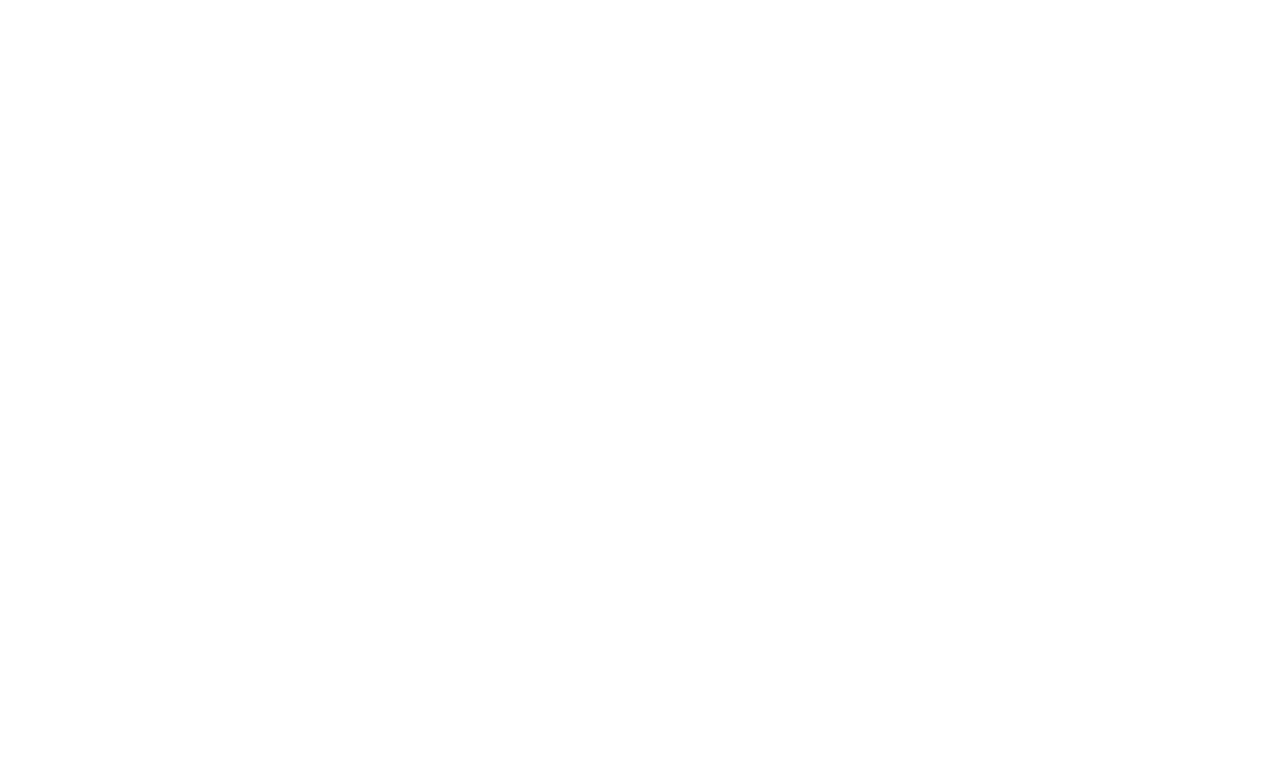
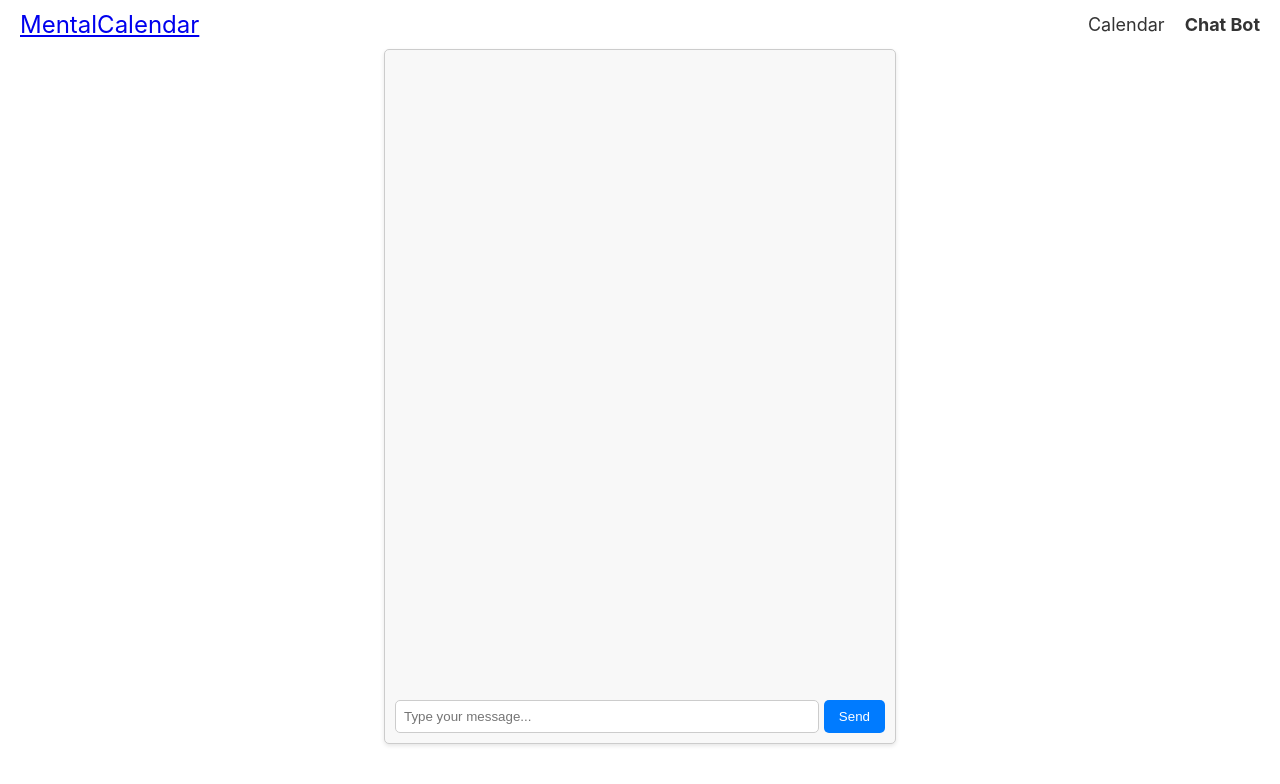
Before and after one commit to bquach1/sasehack2023, a React (Create React App) app: page /chatbot in a window 1280 px wide. Before the commit this address had no page. Shown: the top 784 px of the page. Built offline with nearby package versions, Linux system fonts and the light colour scheme.

Commit message:
added chatbot page (not working yet)

```diff
--- a/src/App.js
+++ b/src/App.js
@@ -1,6 +1,7 @@
 import "./App.css";
 import CalendarPage from "./screens/calendar";
 import LandingPage from "./screens/landing";
+import ChatBot from "./screens/chatbot";
 import { Route, Routes, BrowserRouter as Router } from "react-router-dom";
 
 function App() {
@@ -10,6 +11,7 @@
         <Routes>
           <Route path="/" element={<LandingPage />} />
           <Route path="/calendar" element={<CalendarPage />} />
+          <Route path="/chatbot" element={<ChatBot/>}/>
         </Routes>
       </Router>
     </div>
--- /dev/null
+++ b/src/screens/chatbot.css
@@ -0,0 +1,80 @@
+/* Styles for the chat box container */
+.chat-box {
+    width: 490px; /* Adjust the width as needed */
+    margin: 0 auto 0 auto; /* Center the chat box horizontally and align it to the right */
+    border: 1px solid #ccc;
+    border-radius: 5px;
+    padding: 10px;
+    box-shadow: 0 2px 4px rgba(0, 0, 0, 0.1);
+    background-color: #f8f8f8;
+  }
+
+  /* Rest of your existing CSS styles remain unchanged */
+  /* ... */
+
+
+/* Styles for previous messages */
+.previous-messages {
+    height: 610px; /* Set a fixed height for the container */
+    overflow-y: scroll; /* Enable vertical scrolling for overflow */
+    padding-top: 10px; /* Add some space above previous messages */
+    padding-bottom: 10px; /* Add some space below previous messages */
+    display: flex;
+    flex-direction: column-reverse; /* Reverse the order of messages */
+    align-items: flex-start; /* Align messages to the left */
+  }
+
+  /* Styles for individual messages */
+  .message {
+    padding: 8px;
+    margin: 5px 0;
+    border-radius: 5px;
+    word-wrap: break-word; /* Wrap long words */
+  }
+
+  /* Styles for user messages */
+  .user {
+    background-color: #007bff;
+    color: #fff;
+    text-align: right;
+  }
+
+  /* Styles for bot or other messages */
+  /* Add more sender styles if needed */
+  .bot {
+    background-color: #6c757d;
+    color: #fff;
+    text-align: left;
+  }
+
+  /* Styles for the message input form */
+  .message-input-form {
+    display: flex;
+    margin-top: 10px;
+  }
+
+  /* Styles for the text input field */
+  input[type="text"] {
+    flex: 1;
+    padding: 8px;
+    border: 1px solid #ccc;
+    border-radius: 5px;
+    outline: none;
+  }
+
+  /* Styles for the send button */
+  button[type="submit"] {
+    background-color: #007bff;
+    color: #fff;
+    border: none;
+    border-radius: 5px;
+    padding: 8px 15px;
+    margin-left: 5px;
+    cursor: pointer;
+    outline: none;
+  }
+
+  /* Style the send button on hover */
+  button[type="submit"]:hover {
+    background-color: #0056b3;
+  }
--- a/src/screens/chatbot.js
+++ b/src/screens/chatbot.js
@@ -1,3 +1,78 @@
-import React from "react";
-import { Button } from "antd";
-import { useNavigate } from "react-router-dom";
+import React, { useState } from "react";
+import "./chatbot.css";
+import NavBar from "../Navbar";
+
+function ChatBot() {
+  const [input, setInput] = useState("");
+  const [messages, setMessages] = useState([]);
+
+  const handleInputChange = (e) => {
+    setInput(e.target.value);
+  };
+
+  const handleSubmit = (e) => {
+    e.preventDefault();
+    if (input.trim() === "") return;
+
+    // Add the user's message to the chat
+    setMessages((prevMessages) => [
+      { text: input, sender: "user" },
+      ...prevMessages,
+    ]);
+    setInput("");
+
+    // Simulate a chatbot response (you can replace this with your actual chatbot logic)
+    //simulateChatbotResponse(input);
+  };
+
+  //   const simulateChatbotResponse = async (userInput) => {
+  //     // Here, you can implement your chatbot logic to generate a response based on the user's input.
+  //     // For simplicity, let's just echo back the user's input for demonstration purposes.
+  //     const body = {"question": userInput }; // convert to JSON since body needs to be in JSON format
+  //     const responses = [];
+  //     const response = await axios.post('http://127.0.0.1:3001/chat', {
+  //       question: userInput,
+  //     })
+
+  //     // console.log("hi")
+  //     console.log(response.data.response)
+  //     let resp = "";
+  //     resp = response.data.response;
+
+  //     // Add the chatbot's response to the chat
+  //     setMessages((prevMessages) => [{ text: resp, sender: 'bot' }, ...prevMessages]);
+  //   };
+
+  return (
+    <div className="chat-visual-container">
+      <NavBar />
+      {/* Chat Box */}
+      <div className="chat-box">
+        {/* Previous Messages */}
+        <div className="previous-messages">
+          {messages.map((message, index) => (
+            <div key={index} className={`message ${message.sender}`}>
+              {message.text}
+            </div>
+          ))}
+        </div>
+
+        {/* Text Input and Submit Button */}
+        <form onSubmit={handleSubmit} className="message-input-form">
+          {/* Text Input */}
+          <input
+            type="text"
+            value={input}
+            onChange={handleInputChange}
+            placeholder="Type your message..."
+          />
+
+          {/* Submit Button */}
+          <button type="submit">Send</button>
+        </form>
+      </div>
+    </div>
+  );
+}
+
+export default ChatBot;
```
